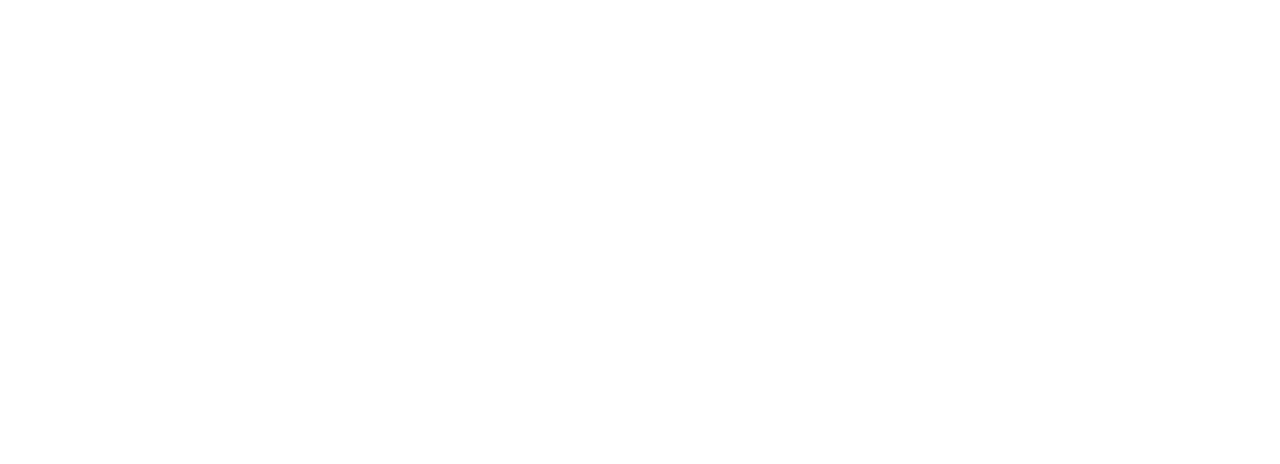
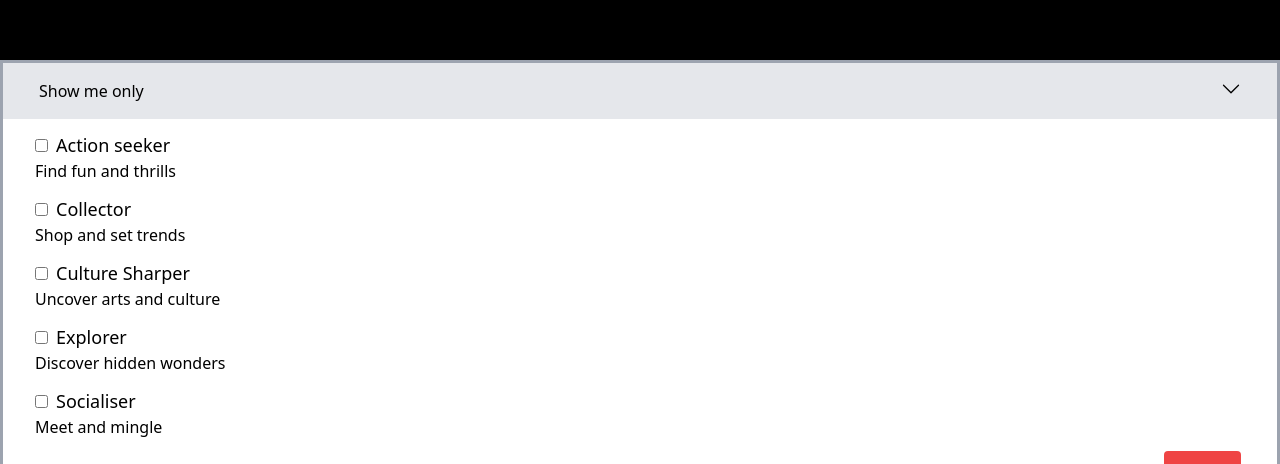
Before and after one commit to SuranSandeepa/af-frontend-tourism-app, a React (Vite) app: page /tours in a window 1280 px wide. Shown: the part 636-1100 px from the top of the page. Before the commit the page ends 800 px from the top, so only its background shows below. Built offline with nearby package versions, Linux system fonts and the light colour scheme.

Commit message:
Added tours and React router

```diff
--- a/package.json
+++ b/package.json
@@ -11,7 +11,9 @@
   },
   "dependencies": {
     "react": "^18.2.0",
-    "react-dom": "^18.2.0"
+    "react-dom": "^18.2.0",
+    "react-icons": "^4.8.0",
+    "react-router-dom": "^6.11.0"
   },
   "devDependencies": {
     "@types/react": "^18.0.28",
--- a/src/App.jsx
+++ /dev/null
@@ -1,12 +0,0 @@
-import Header from "@components/Header/Header";
-import Home from "@pages/Home/Home";
-function App() {
-  return (
-    <>
-      <Header/>
-      <Home />
-    </>
-  )
-}
-
-export default App
--- /dev/null
+++ b/src/HomeContainer.jsx
@@ -0,0 +1,14 @@
+import Header from "@components/Header/Header";
+import TourPage from "@/pages/TourPage/Tours";
+import { Outlet } from "react-router-dom";
+
+function HomeContainer() {
+  return (
+    <>
+      <Header/>
+      <Outlet />
+    </>
+  )
+}
+
+export default HomeContainer
--- /dev/null
+++ b/src/components/Tour/Tour.jsx
@@ -0,0 +1,53 @@
+import React from "react";
+import { AiFillCalendar, AiFillWarning } from "react-icons/ai";
+import { MdAccessTimeFilled } from "react-icons/md";
+import { HiLocationMarker } from "react-icons/hi";
+
+function Tour({ tour }) {
+  const getIcon = (type) => {
+    switch (type) {
+      case "type":
+        return <AiFillCalendar />;
+      case "duration":
+        return <MdAccessTimeFilled />;
+      case "meetingPoint":
+        return <HiLocationMarker />;
+      case "info":
+        return <AiFillWarning />;
+    }
+  };
+
+  console.log(tour.features);
+  return (
+    <div className="bg-gray-100 px-4">
+      <div className="relative h-[10em]">
+        {/* Image and tag */}
+        <div className="absolute top-0 left-0 bg-red-500 text-white p-1">
+          {tour?.tag}
+        </div>
+      </div>
+      <div className="p-4">
+        <div>{tour?.title}</div>
+        <div>
+          {tour?.desc} <span className="text-red-500">less</span>
+        </div>
+        <div className="flex flex-col ml-2 mt-2">
+          {Object.entries(tour.features).map((values) => {
+            return (
+              <div key={values[0]} className="flex flex-row items-center">
+                <div className="pr-3">{getIcon(values[0])}</div> {values[1]}
+              </div>
+            );
+          })}
+        </div>
+        <div className="flex flex-row justify-end pb-4">
+            <button class="justify-end bg-red-500 hover:bg-red-700 text-white font-bold py-2 px-4 rounded">
+              Book now
+            </button>
+          </div>
+      </div>
+    </div>
+  );
+}
+
+export default Tour;
--- a/src/main.jsx
+++ b/src/main.jsx
@@ -1,10 +1,25 @@
-import React from 'react'
-import ReactDOM from 'react-dom/client'
-import App from './App.jsx'
-import './global.css';
+import React from "react";
+import ReactDOM from "react-dom/client";
+import HomeContainer from "./HomeContainer";
+import "./global.css";
+import { createBrowserRouter, RouterProvider } from "react-router-dom";
+import TourPage from "./pages/TourPage/Tours";
 
-ReactDOM.createRoot(document.getElementById('root')).render(
+const router = createBrowserRouter([
+  {
+    path: "/",
+    element: <HomeContainer />,
+    children: [
+      {
+        path: "/tours",
+        element: <TourPage />,
+      },
+    ],
+  },
+]);
+
+ReactDOM.createRoot(document.getElementById("root")).render(
   <React.StrictMode>
-    <App />
-  </React.StrictMode>,
-)
+    <RouterProvider router={router} />
+  </React.StrictMode>
+);
--- a/src/pages/Home/Home.jsx
+++ /dev/null
@@ -1,12 +0,0 @@
-import Carousel from "@/components/Carousel/Carousel";
-import React from "react";
-
-function Home() {
-    return (
-        <>
-            <Carousel className="relative h-[calc(100vh-20em)]"/>
-        </>
-    )
-}
-
-export default Home;
--- /dev/null
+++ b/src/pages/TourPage/Tours.jsx
@@ -0,0 +1,90 @@
+import Tour from "@/components/Tour/Tour";
+import React from "react";
+import { BsChevronDown } from "react-icons/bs";
+
+function TourPage() {
+  const choices = {
+    action_seeker: {
+      name: "Action seeker",
+      desc: "Find fun and thrills",
+    },
+    collector: {
+      name: "Collector",
+      desc: "Shop and set trends",
+    },
+    culture_sharper: {
+      name: "Culture Sharper",
+      desc: "Uncover arts and culture",
+    },
+    explorer: {
+      name: "Explorer",
+      desc: "Discover hidden wonders",
+    },
+    foodie: {
+      name: "Socialiser",
+      desc: "Meet and mingle",
+    },
+  };
+
+  let tours = new Array(5).fill({
+    tag: "Culture Sharper",
+    title: "Sketch and the city",
+    desc: "Doodle and draw your way around Singapore in this immersive and fun urban sketching experience. Pick up the basics of travel sketching as you explore Chinatown’s quirky streets. Capture Singapore from a different perspective as you fill the pages of your sketchbook with the neighbourhood’s vibrant streetscapes, breathtaking architecture and beautiful facades. You’ll also sample some local coffee and snacks before you start exploring.",
+    features: {
+      type: "appointment",
+      duration: "2 hours",
+      meetingPoint: "Meeting point:\nExit B, Outram Park MRT Station",
+      info: "Booking required upon request",
+    },
+  });
+
+  return (
+    <div>
+      <div className="w-full h-[calc(50vh+15em)] bg-black">
+        {/* <img src="image" alt="image" className="w-full h-full object-cover" /> */}
+      </div>
+      <div className="flex flex-col gap-2">
+        <div className="border-[3px] border-gray-400">
+          <div className="px-9 py-4 text-base flex justify-between bg-gray-200">
+            <div>Show me only</div>
+            <BsChevronDown size={20} />
+          </div>
+          <div className="grid auto-cols-auto gap-1 p-2">
+            {Object.values(choices).map((value) => {
+              return (
+                <div key={value.name} className="px-6 py-1">
+                  <label htmlFor="" className=" text-lg">
+                    <input type="checkbox" className="mr-2" />
+                    {value.name}
+                    <div className=" text-base">{value.desc}</div>
+                  </label>
+                </div>
+              );
+            })}
+          </div>
+          <div className="px-9 flex flex-row justify-end pb-4">
+            <button class="justify-end bg-red-500 hover:bg-red-700 text-white font-bold py-2 px-4 rounded">
+              Apply
+            </button>
+          </div>
+        </div>
+        <div className="border-[3px] border-gray-400">
+          <div className="px-9 py-4 text-base flex justify-between bg-gray-200">
+            <div>Show me only</div>
+            <BsChevronDown size={20} />
+          </div>
+        </div>
+      </div>
+      <div>
+        <div className="p-4">Showing 33 of 33 Passion Tours</div>
+        <div className="w-full flex flex-col gap-2">
+          {tours.map((tour, i) => (
+            <Tour tour={tour} key={i} />
+          ))}
+        </div>
+      </div>
+    </div>
+  );
+}
+
+export default TourPage;
```
Also changed, not shown: 1 other file (tests, documents, lock files or other folders).
